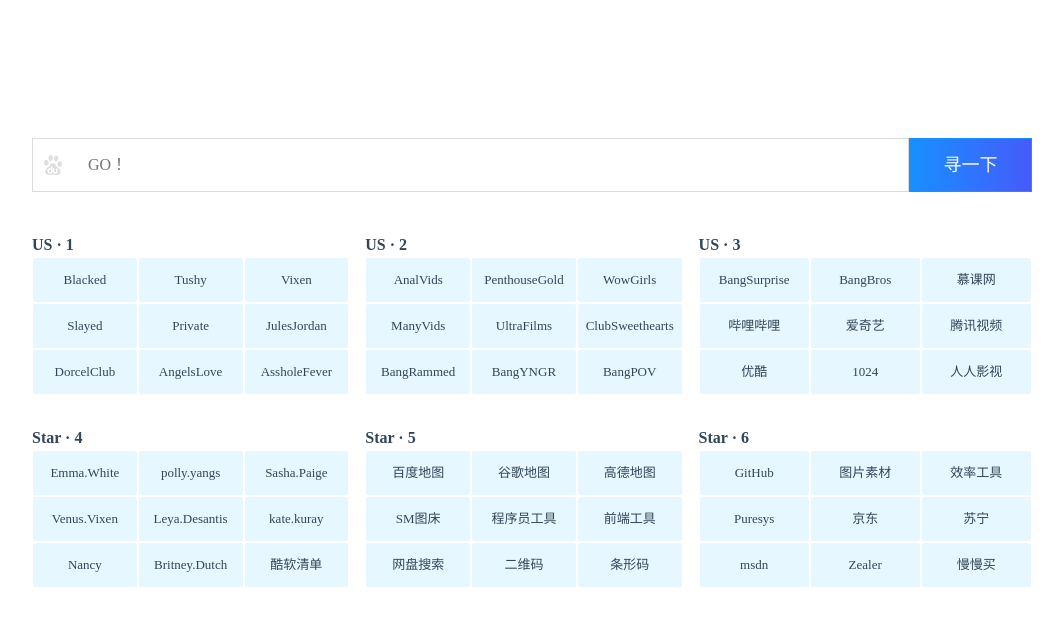
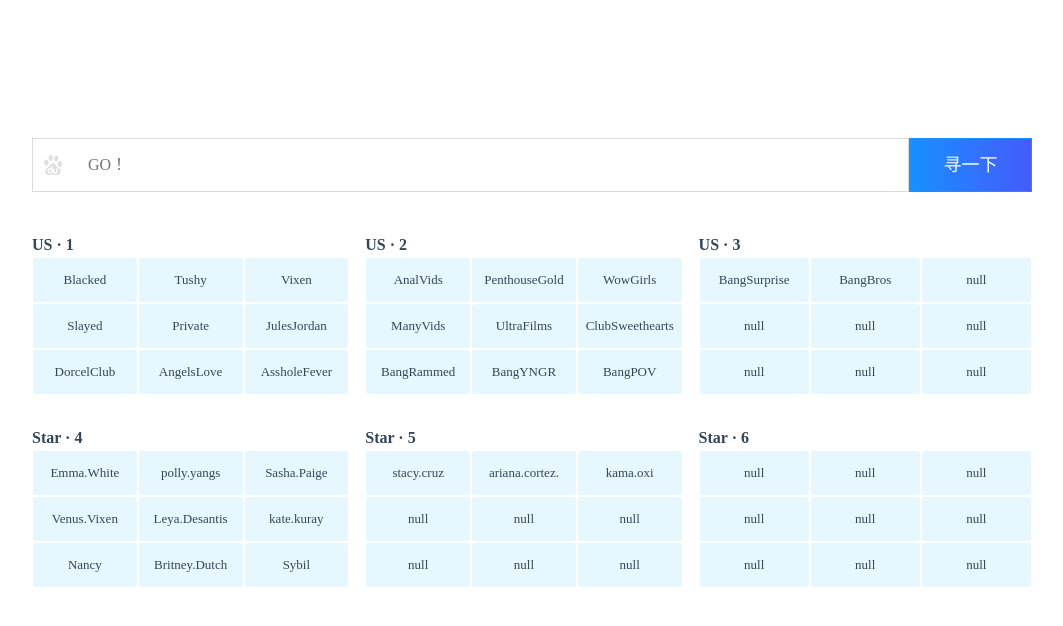
Before and after one commit to webruth66/search, a plain HTML site: page us.html in a window 1280 px wide. Shown: the whole page, without its empty margins (108-1171 px from the left). Drawn offline with Linux system fonts and the light colour scheme.

Commit message:
Update us.html

```diff
--- a/us.html
+++ b/us.html
@@ -84,13 +84,13 @@
         <ul class="jj-list-con">
           <li><a href="https://xxxclub.to/torrents/search/4/Bang%20Surprise" class="jj-list-link" target="_blank">BangSurprise</a></li>
           <li><a href="https://xxxclub.to/torrents/search/4/bangbros" class="jj-list-link" target="_blank">BangBros</a></li>
-          <li><a href="https://www.imooc.com/" class="jj-list-link" target="_blank">慕课网</a></li>
-          <li><a href="https://www.bilibili.com/" class="jj-list-link" target="_blank">哔哩哔哩</a></li>
-          <li><a href="https://www.iqiyi.com/" class="jj-list-link" target="_blank">爱奇艺</a></li>
-          <li><a href="https://v.qq.com/" class="jj-list-link" target="_blank">腾讯视频</a></li>
-          <li><a href="https://www.youku.com/" class="jj-list-link" target="_blank">优酷</a></li>
-          <li><a href="http://cpc.people.com.cn/" class="jj-list-link" target="_blank">1024</a></li>
-          <li><a href="http://www.zimuzu.tv/" class="jj-list-link" target="_blank">人人影视</a></li>
+          <li><a href="https://www.imooc.com/" class="jj-list-link" target="_blank">null</a></li>
+          <li><a href="https://www.bilibili.com/" class="jj-list-link" target="_blank">null</a></li>
+          <li><a href="https://www.iqiyi.com/" class="jj-list-link" target="_blank">null</a></li>
+          <li><a href="https://v.qq.com/" class="jj-list-link" target="_blank">null</a></li>
+          <li><a href="https://www.youku.com/" class="jj-list-link" target="_blank">null</a></li>
+          <li><a href="http://cpc.people.com.cn/" class="jj-list-link" target="_blank">null</a></li>
+          <li><a href="http://www.zimuzu.tv/" class="jj-list-link" target="_blank">null</a></li>
 
         </ul>
       </div>
@@ -105,21 +105,21 @@
           <li><a href="https://xxxclub.to/torrents/search/4/kate.kuray" class="jj-list-link" target="_blank">kate.kuray</a></li>
           <li><a href="https://xxxclub.to/torrents/search/4/nancy.a" class="jj-list-link" target="_blank">Nancy</a></li>
           <li><a href="https://xxxclub.to/torrents/search/4/Britney%20Dutch" class="jj-list-link" target="_blank">Britney.Dutch</a></li>
-          <li><a href="https://www.coolist.net/" class="jj-list-link" target="_blank">酷软清单</a></li>
+          <li><a href="https://xxxclub.to/torrents/search/4/sybil" class="jj-list-link" target="_blank">Sybil</a></li>
         </ul>
       </div>
       <div class="jj-list">
         <div class="jj-list-tit">Star · 5</div>
         <ul class="jj-list-con">
-          <li><a href="https://map.baidu.com/" class="jj-list-link" target="_blank">百度地图</a></li>
-          <li><a href="http://www.google.cn/maps" class="jj-list-link" target="_blank">谷歌地图</a></li>
-          <li><a href="https://www.amap.com/" class="jj-list-link" target="_blank">高德地图</a></li>
-          <li><a href="https://sm.ms/" class="jj-list-link" target="_blank">SM图床</a></li>
-          <li><a href="https://tool.lu/" class="jj-list-link" target="_blank">程序员工具</a></li>
-          <li><a href="http://www.alloyteam.com/nav/" class="jj-list-link" target="_blank">前端工具</a></li>
-          <li><a href="http://www.99baiduyun.com/" class="jj-list-link" target="_blank">网盘搜索</a></li>
-          <li><a href="https://cli.im/" class="jj-list-link" target="_blank">二维码</a></li>
-          <li><a href="http://www.qinms.com/webapp/barcode/index.aspx" class="jj-list-link" target="_blank">条形码</a></li>
+          <li><a href="https://xxxclub.to/torrents/search/4/stacy.cruz" class="jj-list-link" target="_blank">stacy.cruz</a></li>
+          <li><a href="https://xxxclub.to/torrents/search/4/ariana.cortez" class="jj-list-link" target="_blank">ariana.cortez.</a></li>
+          <li><a href="https://xxxclub.to/torrents/search/4/kama.oxi" class="jj-list-link" target="_blank">kama.oxi</a></li>
+          <li><a href="https://sm.ms/" class="jj-list-link" target="_blank">null</a></li>
+          <li><a href="https://tool.lu/" class="jj-list-link" target="_blank">null</a></li>
+          <li><a href="http://www.alloyteam.com/nav/" class="jj-list-link" target="_blank">null</a></li>
+          <li><a href="http://www.99baiduyun.com/" class="jj-list-link" target="_blank">null</a></li>
+          <li><a href="https://cli.im/" class="jj-list-link" target="_blank">null</a></li>
+          <li><a href="http://www.qinms.com/webapp/barcode/index.aspx" class="jj-list-link" target="_blank">null</a></li>
 
         </ul>
       </div>
@@ -127,15 +127,15 @@
         <div class="jj-list-tit">Star · 6</div>
         <ul class="jj-list-con">
 
-          <li><a href="https://github.com/webruth66" class="jj-list-link" target="_blank">GitHub</a></li>
-          <li><a href="https://zhuanlan.zhihu.com/p/36456284" class="jj-list-link" target="_blank">图片素材</a></li>
-          <li><a href="https://www.portablesoft.org/" class="jj-list-link" target="_blank">效率工具</a></li>
-          <li><a href="https://www.puresys.net/" class="jj-list-link" target="_blank">Puresys</a></li>
-          <li><a href="https://www.jd.com/" class="jj-list-link" target="_blank">京东</a></li>
-          <li><a href="https://www.suning.com/" class="jj-list-link" target="_blank">苏宁</a></li>
-          <li><a href="https://msdn.itellyou.cn/" class="jj-list-link" target="_blank">msdn</a></li>
-          <li><a href="http://www.zealer.com/" class="jj-list-link" target="_blank">Zealer</a></li>
-          <li><a href="http://www.manmanbuy.com/" class="jj-list-link" target="_blank">慢慢买</a></li>
+          <li><a href="https://github.com/webruth66" class="jj-list-link" target="_blank">null</a></li>
+          <li><a href="https://zhuanlan.zhihu.com/p/36456284" class="jj-list-link" target="_blank">null</a></li>
+          <li><a href="https://www.portablesoft.org/" class="jj-list-link" target="_blank">null</a></li>
+          <li><a href="https://www.puresys.net/" class="jj-list-link" target="_blank">null</a></li>
+          <li><a href="https://www.jd.com/" class="jj-list-link" target="_blank">null</a></li>
+          <li><a href="https://www.suning.com/" class="jj-list-link" target="_blank">null</a></li>
+          <li><a href="https://msdn.itellyou.cn/" class="jj-list-link" target="_blank">null</a></li>
+          <li><a href="http://www.zealer.com/" class="jj-list-link" target="_blank">null</a></li>
+          <li><a href="http://www.manmanbuy.com/" class="jj-list-link" target="_blank">null</a></li>
 
 
         </ul>
```
